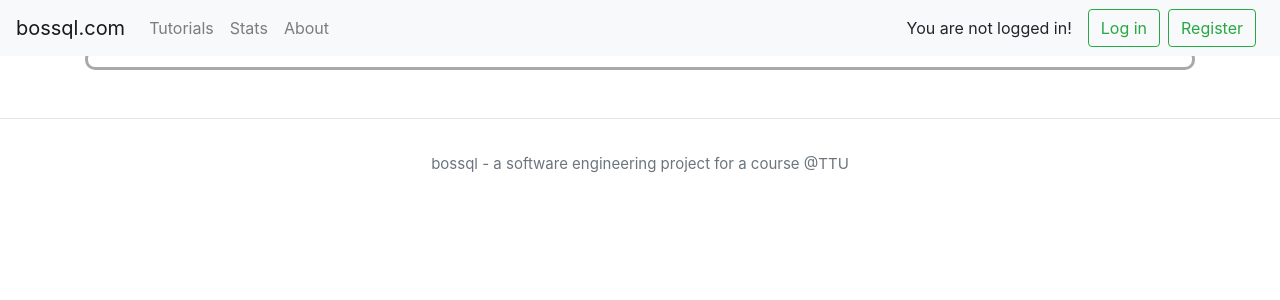
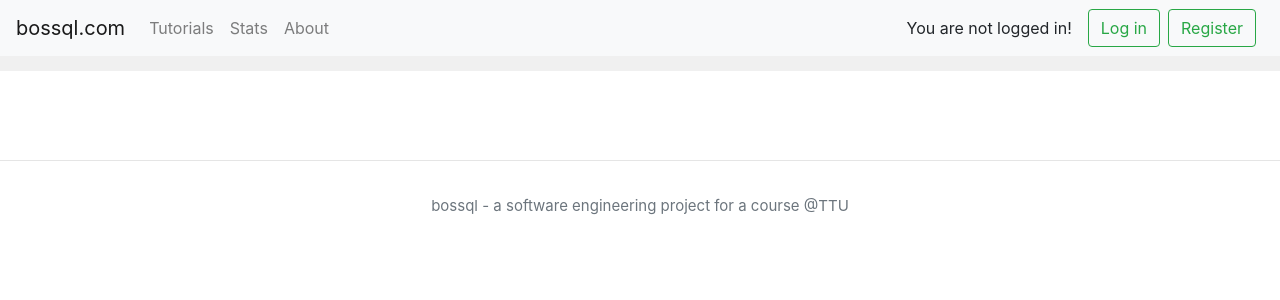
Before and after one commit to rrebase/bossql, a Django app: template challenges/templates/challenges/topic_detail.html in a window 1280 px wide. Shown: the top 300 px of the page. Run offline with Django 3.2, Linux system fonts and the light colour scheme; the template is opened without the code that fills it, so the values that code supplies are empty; some libraries are stand-ins or nearby versions.

Commit message:
Resolve #29, navbar of source tables fixed position
Position of the source tables navbar is now fixed to the top.
Added some opacity to the background. Increased the table name font
size.

```diff
--- a/challenges/static/challenges/detail.css
+++ b/challenges/static/challenges/detail.css
@@ -1,3 +1,7 @@
+body {
+    margin-top: 160px;
+}
+
 .editor {
     height: 150px;
     border: 1px solid #535c6b;
@@ -55,6 +59,18 @@ code {
 }
 
 .table-nav {
-    border: 3px solid darkgrey;
-    border-radius: 10px;
+    background: rgb(225, 225, 225); /* fallback */
+    background: rgba(225, 225, 225, 0.5);
+    position: fixed;
+    z-index: 1;
+    margin: -105px auto 5%;
+    left: 0;
+    right: 0;
 }
+
+#navbarDropdown {
+    font-weight: bold;
+    font-size: 20px;
+    padding-bottom: 0;
+    padding-top: 0;
+}
--- a/challenges/templates/challenges/topic_detail.html
+++ b/challenges/templates/challenges/topic_detail.html
@@ -8,13 +8,13 @@
 {% block content %}
   <div class="container">
     <div class="mt-5">
-      <nav class="navbar navbar-expand-lg table-nav">
+      <nav class="navbar navbar-light navbar-expand-sm table-nav flex-column">
         <button class="navbar-toggler" type="button" data-toggle="collapse" data-target="#navbarSupportedContent" aria-controls="navbarSupportedContent" aria-expanded="false" aria-label="Toggle navigation">
           <span class="navbar-toggler-icon"></span>
         </button>
         <div class="collapse navbar-collapse" id="navbarSupportedContent">
           {% for table in topic.source_tables.all %}
-            <ul class="navbar-nav mr-auto">
+            <ul class="navbar-nav">
             <li class="nav-item dropdown">
               <div class="nav-link dropdown-toggle disabled" id="navbarDropdown" role="button" data-toggle="dropdown" aria-haspopup="true" aria-expanded="false">{{ table.name }}</div>
               <div class="dropdown-menu disabled" aria-labelledby="navbarDropdown">
```
